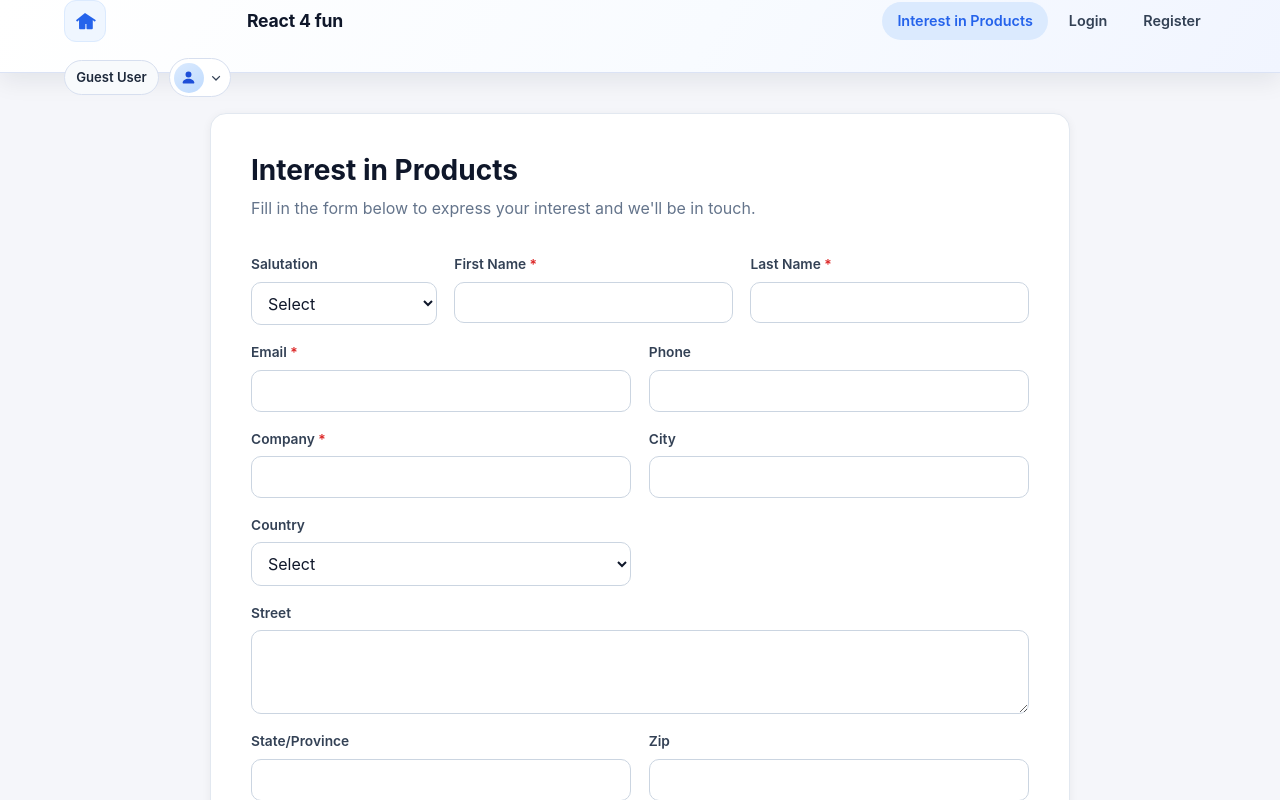
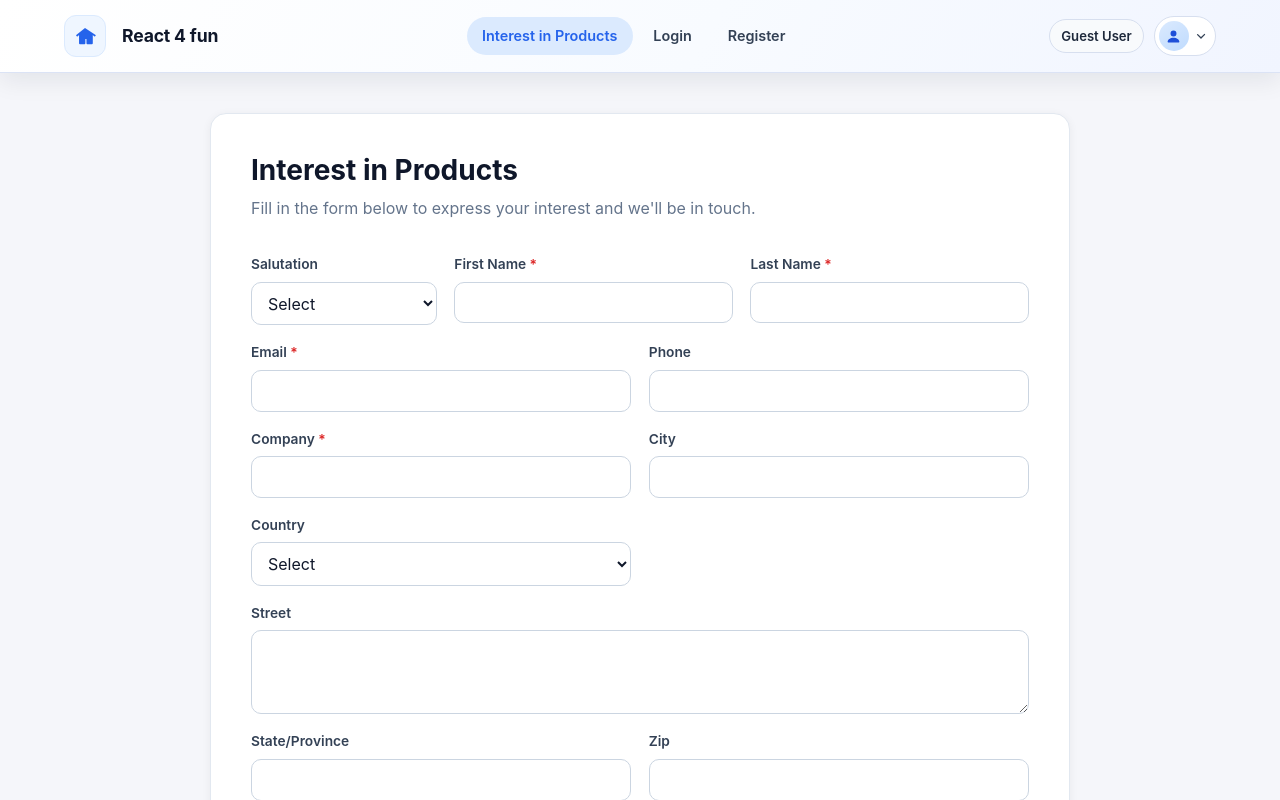
Before and after one commit to harmathzs/react-for-fun, a React (Vite) app in the folder react-app/: page / in a window 1280 px wide. Shown: the top 800 px of the page. Built offline with nearby package versions, Linux system fonts and the light colour scheme; no server answers.

Commit message:
Update App layout grid to include an additional column for improved structure

```diff
--- a/react-app/src/App.css
+++ b/react-app/src/App.css
@@ -20,7 +20,7 @@
   margin: 0 auto;
   padding: 0 1.5rem;
   display: grid;
-  grid-template-columns: auto 1fr auto;
+  grid-template-columns: auto auto 1fr auto;
   align-items: center;
   gap: 1rem;
   height: 72px;
```
